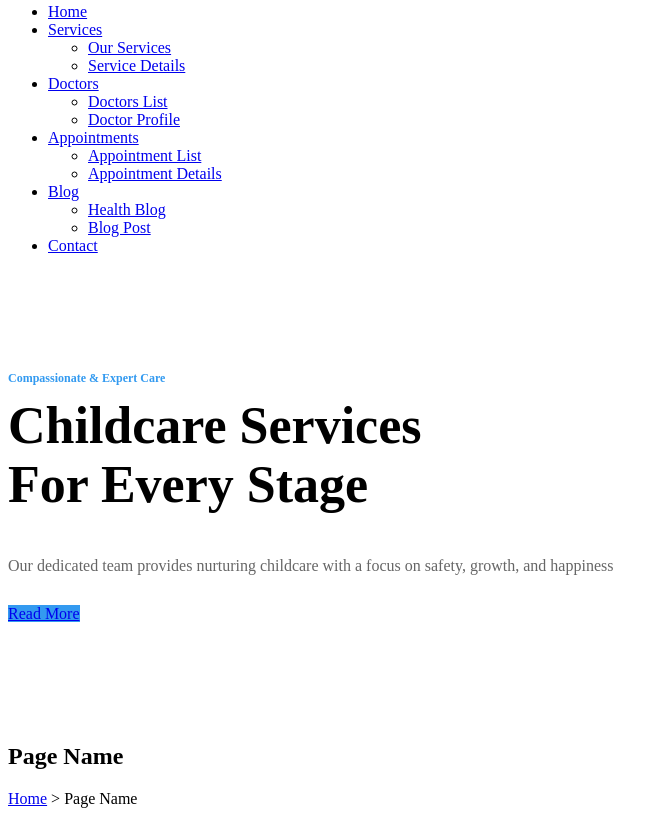
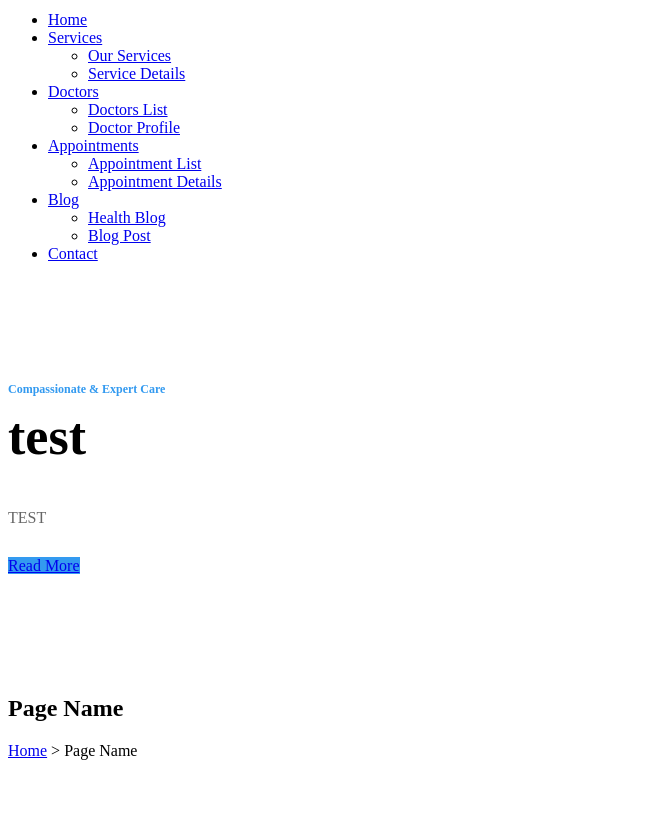
Before and after one commit to amandange7676-star/doctorstrange, a plain HTML site: page header.html in a window 1280 px wide. Shown: the part 2568-3392 px from the top of the page, without its empty margins (0-668 px from the left). After the commit the page ends 3344 px from the top, so only its background shows below. Drawn offline with Linux system fonts and the light colour scheme.

Commit message:
Update header.html via browser editor

```diff
--- a/header.html
+++ b/header.html
@@ -1,6 +1,5 @@
-
-
-    <header id="page-header" class="header-1 header-5--sticky">
+<!DOCTYPE html>
+<html><head></head><body><header id="page-header" class="header-1 header-5--sticky">
 
 	<!-- top bar -->
 	<div class="st-top-header">
@@ -98,10 +97,8 @@
 		<div class="row">
 			<div class="col-sm-6">
 				<span class="header-1 text-uppercase" style="color: #339AF0; font-weight: bold; font-size: 12px;">Compassionate &amp; Expert Care</span>
-				<h1 class="header-1" style="font-size: 52px; font-weight: bold; margin-top: 10px;">Childcare
-					Services<br>For Every Stage</h1>
-				<p class="header-1" style="color: #666; font-size: 16px; margin: 20px 0 30px;">Our dedicated team
-					provides nurturing childcare with a focus on safety, growth, and happiness</p>
+				<h1 class="header-1" style="font-size: 52px; font-weight: bold; margin-top: 10px;">test</h1>
+				<p class="header-1" style="color: #666; font-size: 16px; margin: 20px 0 30px;">TEST</p>
 				<a href="#" class="header-1 btn btn-primary btn-lg" style="background-color: #339AF0; border: none;">Read More</a>
 			</div>
 
@@ -116,4 +113,4 @@
 			<a href="index.html">Home</a> &gt; <span class="Page_name">Page Name</span>
 		</p>
 	</div>
-</section>
+</section></body></html>
```
